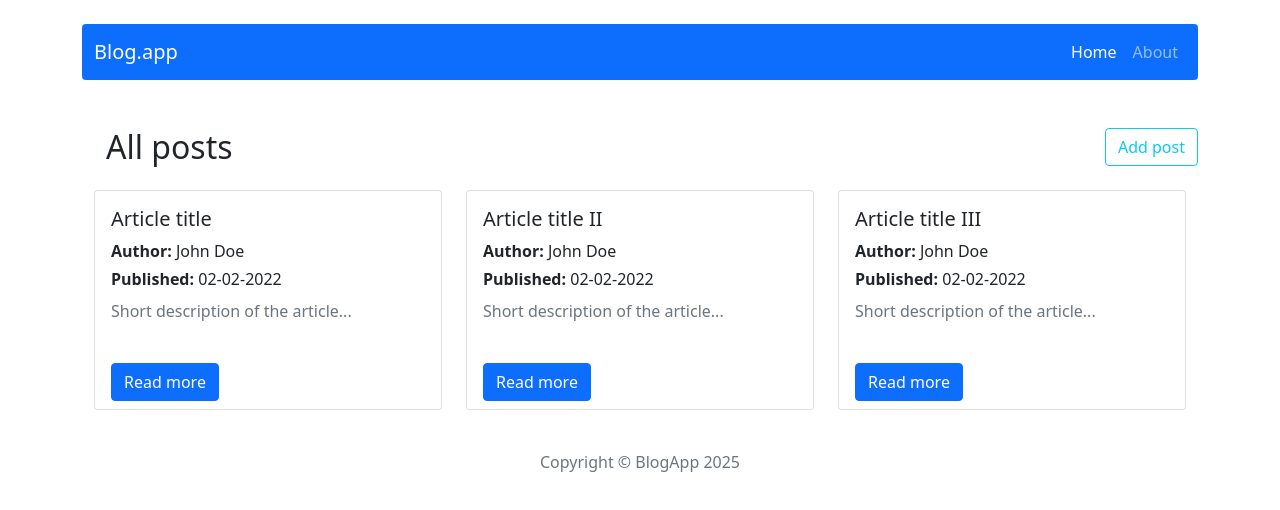
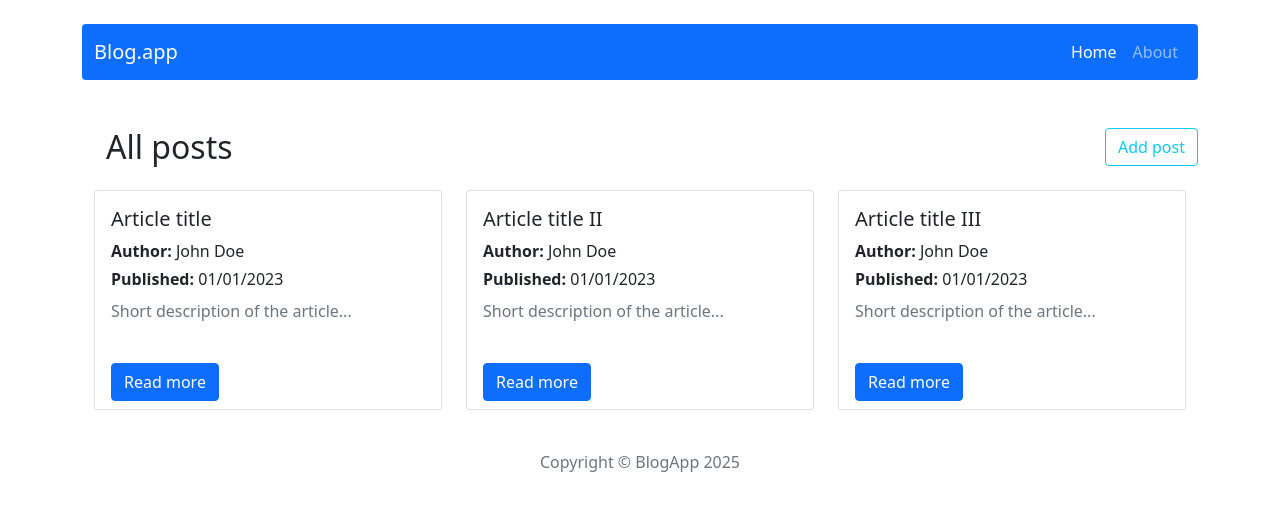
Before and after one commit to klubus/react-crud, a React (Create React App) app: page / in a window 1280 px wide. Shown: the top 510 px of the page. Built offline with nearby package versions, Linux system fonts and the light colour scheme.

Commit message:
text and date

```diff
--- a/package.json
+++ b/package.json
@@ -11,7 +11,9 @@
     "http-server": "^14.1.1",
     "react": "^18.2.0",
     "react-bootstrap": "2.8.0",
+    "react-datepicker": "^9.1.0",
     "react-dom": "^18.2.0",
+    "react-quill-new": "^3.7.0",
     "react-redux": "8.1.2",
     "react-router-dom": "6.15.0",
     "react-scripts": "5.0.1",
--- a/src/components/features/PostForm/PostForm.js
+++ b/src/components/features/PostForm/PostForm.js
@@ -1,6 +1,10 @@
 import Button from 'react-bootstrap/Button';
 import Form from 'react-bootstrap/Form';
 import { useState } from 'react';
+import ReactQuill from 'react-quill-new';
+import 'react-quill-new/dist/quill.snow.css';
+import DatePicker from 'react-datepicker';
+import 'react-datepicker/dist/react-datepicker.css';
 
 const PostForm = ({ action, actionText, ...props }) => {
   const [title, setTitle] = useState(props.title || '');
@@ -13,7 +17,13 @@ const PostForm = ({ action, actionText, ...props }) => {
 
   const handleSubmit = (e) => {
     e.preventDefault();
-    action({ title, author, publishedDate, shortDescription, content });
+    action({
+      title,
+      author,
+      publishedDate,
+      shortDescription,
+      content,
+    });
   };
 
   return (
@@ -38,11 +48,10 @@ const PostForm = ({ action, actionText, ...props }) => {
       </Form.Group>
       <Form.Group className="mb-3" controlId="formBasicPublished">
         <Form.Label>Published</Form.Label>
-        <Form.Control
-          type="text"
-          value={publishedDate}
-          placeholder="Enter date"
-          onChange={(e) => setPublishedDate(e.target.value)}
+        <br></br>
+        <DatePicker
+          selected={publishedDate}
+          onChange={(date) => setPublishedDate(date)}
         />
       </Form.Group>
       <Form.Group className="mb-3" controlId="formBasicShortDescription">
@@ -56,14 +65,8 @@ const PostForm = ({ action, actionText, ...props }) => {
         />
       </Form.Group>
       <Form.Group className="mb-3" controlId="formBasicMainComment">
-        <Form.Label>Main comment</Form.Label>
-        <Form.Control
-          as="textarea"
-          rows={10}
-          placeholder="Leave a comment here"
-          value={content}
-          onChange={(e) => setContent(e.target.value)}
-        />
+        <Form.Label>Main content</Form.Label>
+        <ReactQuill theme="snow" value={content} onChange={setContent} />
       </Form.Group>
       <Button variant="primary" type="submit">
         {actionText}
--- a/src/components/pages/Home/Home.js
+++ b/src/components/pages/Home/Home.js
@@ -6,6 +6,7 @@ import Row from 'react-bootstrap/Row';
 import Col from 'react-bootstrap/Col';
 import Card from 'react-bootstrap/Card';
 import { Link } from 'react-router-dom';
+import dateToStr from '../../../utils/dateToStr.js';
 
 const Home = () => {
   const posts = useSelector(getAllPosts);
@@ -31,7 +32,8 @@ const Home = () => {
                       <strong>Author:</strong> {post.author}
                     </p>
                     <p className="mb-2">
-                      <strong>Published:</strong> {post.publishedDate}
+                      <strong>Published:</strong>{' '}
+                      {dateToStr(post.publishedDate)}
                     </p>
                     <p className="text-muted">{post.shortDescription}</p>
                   </Card.Text>
--- a/src/components/pages/SinglePost/SinglePost.js
+++ b/src/components/pages/SinglePost/SinglePost.js
@@ -9,6 +9,7 @@ import { useState } from 'react';
 import { useDispatch } from 'react-redux';
 import { Navigate } from 'react-router-dom';
 import { Link } from 'react-router-dom';
+import dateToStr from '../../../utils/dateToStr';
 
 const SinglePost = () => {
   const dispatch = useDispatch();
@@ -80,9 +81,9 @@ const SinglePost = () => {
                 <strong>Author:</strong> {postData.author}
               </p>
               <p className="mb-2">
-                <strong>Published:</strong> {postData.publishedDate}
+                <strong>Published:</strong> {dateToStr(postData.publishedDate)}
               </p>
-              <p className="text-muted">{postData.content}</p>
+              <p dangerouslySetInnerHTML={{ __html: postData.content }} />{' '}
             </Card.Text>
           </Card.Body>
         </Card>
--- a/src/redux/initialState.js
+++ b/src/redux/initialState.js
@@ -5,7 +5,7 @@ const initialState = {
       title: 'Article title',
       shortDescription: 'Short description of the article...',
       content: 'Main content of the article',
-      publishedDate: '02-02-2022',
+      publishedDate: new Date('2023-01-01'),
       author: 'John Doe',
     },
     {
@@ -13,7 +13,7 @@ const initialState = {
       title: 'Article title II',
       shortDescription: 'Short description of the article...',
       content: 'Main content of the article',
-      publishedDate: '02-02-2022',
+      publishedDate: new Date('2023-01-01'),
       author: 'John Doe',
     },
     {
@@ -21,7 +21,7 @@ const initialState = {
       title: 'Article title III',
       shortDescription: 'Short description of the article...',
       content: 'Main content of the article',
-      publishedDate: '02-02-2022',
+      publishedDate: new Date('2023-01-01'),
       author: 'John Doe',
     },
   ],
--- /dev/null
+++ b/src/utils/dateToStr.js
@@ -0,0 +1,11 @@
+const dateToStr = (date) => {
+  if (!(date instanceof Date)) return '';
+
+  const month = String(date.getMonth() + 1).padStart(2, '0');
+  const day = String(date.getDate()).padStart(2, '0');
+  const year = date.getFullYear();
+
+  return `${month}/${day}/${year}`;
+};
+
+export default dateToStr;
```
Also changed, not shown: 2 other files (tests, documents, lock files or other folders).
